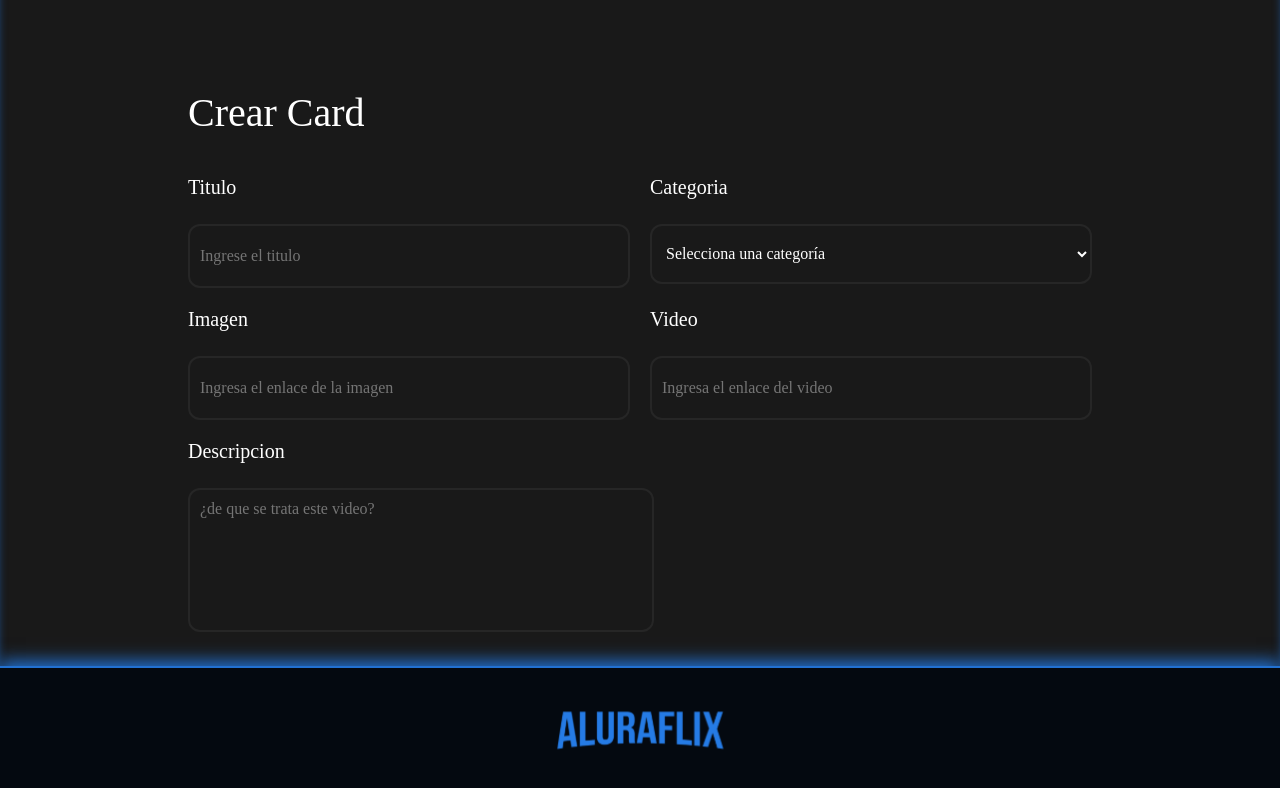
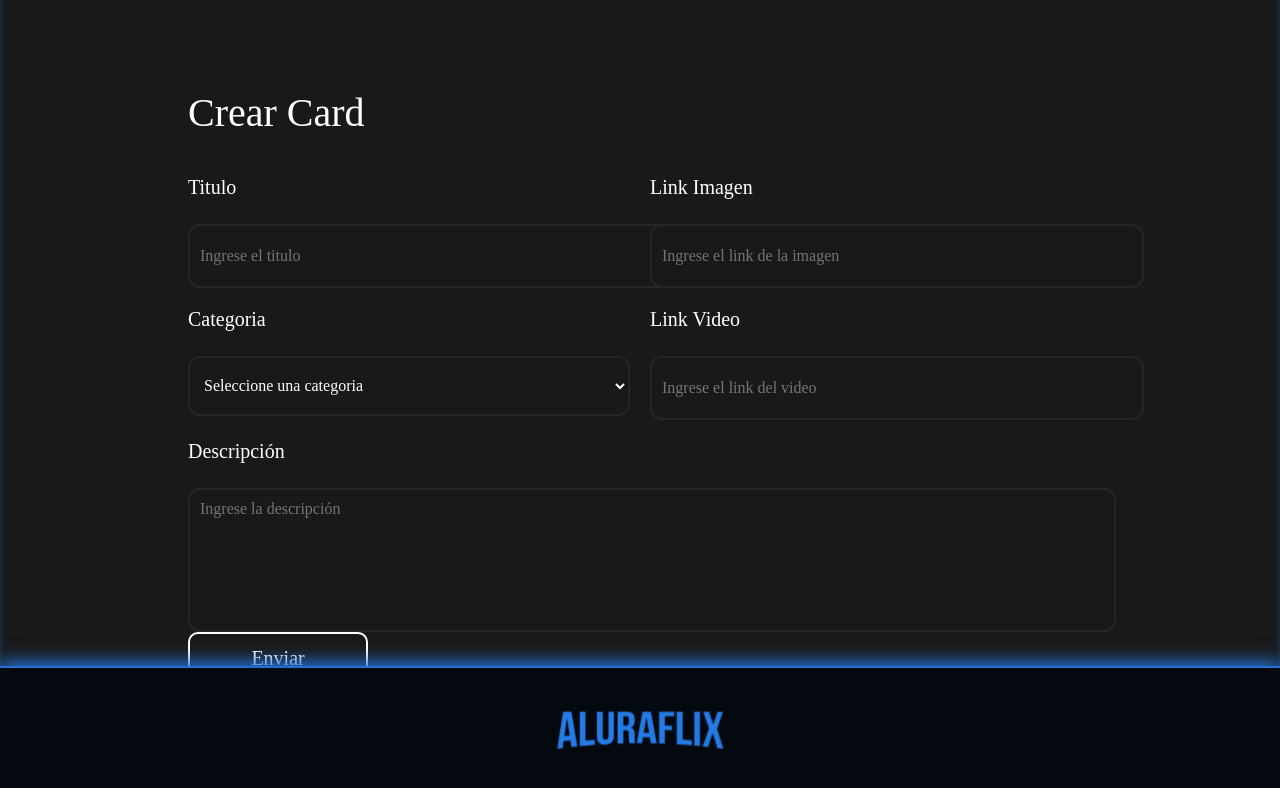
Before and after one commit to PGPLAYER15/Alura-flix, a React (Vite) app: page /Formulario in a window 1280 px wide. Shown: the part 318-1106 px from the top of the page. Built offline with nearby package versions, Linux system fonts and the light colour scheme.

Commit message:
agregamos un videocontext

```diff
--- a/src/Components/Modalzoom/modalzoom.jsx
+++ b/src/Components/Modalzoom/modalzoom.jsx
@@ -2,6 +2,8 @@ import React, { useState, useEffect } from "react";
 import styled from "styled-components";
 import CampoTexto from "../Campo/Campo";
 import { AiOutlineCloseCircle } from "react-icons/ai";
+
+
 
 const Overlay = styled.div`
   background-color: rgba(9, 21, 51, 0.69);
@@ -10,82 +12,79 @@ const Overlay = styled.div`
   right: 0;
   bottom: 0;
   left: 0;
+`;
 
-`
 const DialogEstilizado = styled.dialog`
-    display:flex;
-    justify-content:center;
-    align-items:start;
-    flex-direction:row;
-    gap:20px;
-    color:white;
+  display: flex;
+  justify-content: center;
+  align-items: start;
+  flex-direction: row;
+  gap: 20px;
+  color: white;
   position: absolute;
   top: 794px;
-    background: #03122F;
+  background: #03122f;
   padding: 0;
-    border: 4px solid #6BD1FF;
+  border: 4px solid #6bd1ff;
   border-radius: 19px;
   width: 974px;
-    height:1140px;
-    display: flex;
-    justify-content: center;
+  height: 1140px;
 
   form {
     padding: 40px;
   }
 
-  h2{
-    font-size:60px;
-    color:#2271D1;
+  h2 {
+    font-size: 60px;
+    color: #2271d1;
   }
 `;
 
 const CampoContainer = styled.div`
-    display:flex;
-    flex-direction:column;
-    gap:50px;
+  display: flex;
+  flex-direction: column;
+  gap: 50px;
+`;
 
-`
 const ContenedorBtn = styled.div`
-  display:flex;
-  margin:40px;
-  justify-content:space-between;
+  display: flex;
+  margin: 40px;
+  justify-content: space-between;
+`;
 
-`
 const BtnSumitReset = styled.button`
   display: flex;
   width: 180px;
   height: 54px;
   color: white;
-      background:none;
-      border:2px #F5F5F5 solid;
+  background: none;
+  border: 2px #f5f5f5 solid;
   border-radius: 10px;
-      cursor:pointer;
-      font-size:22px;
+  cursor: pointer;
+  font-size: 22px;
   align-items: center;
   justify-content: center;
-      transition: background,box-shadow,color,border 0.5s ease-out; /* transición para el efecto de hover */
+  transition: background, box-shadow, color, border 0.5s ease-out;
 
-      &:hover{
-          box-shadow: inset 0 0 11px 3px #2271D1; /* sombra azul interna */
+  &:hover {
+    box-shadow: inset 0 0 11px 3px #2271d1;
     background: black;
-          color: #2271D1;
-          border:2px #2271D1 solid;
+    color: #2271d1;
+    border: 2px #2271d1 solid;
   }
-`
-
-
+`;
 
 const BtnCerrarModal = styled.button`
-  position:relative;
-  left:650px;
-  background:none;
-  color:white;
-  border:none;
-  width:43.33px;
+  position: relative;
+  left: 650px;
+  background: none;
+  color: white;
+  border: none;
+  width: 43.33px;
   height: 43.33px;
-  cursor:pointer;
-`
+  cursor: pointer;
+`;
+
 const ModalZoom = ({ isOpen, closeModal, video, onVideoUpdate }) => {
   const [titulo, setTitulo] = useState("");
   const [imagen, setImagen] = useState("");
@@ -110,11 +109,11 @@ const ModalZoom = ({ isOpen, closeModal, video, onVideoUpdate }) => {
       title: titulo,
       photo: imagen,
       link: videoUrl,
-      description: descripcion
+      description: descripcion,
     };
 
     try {
-      const response = await fetch(`http://localhost:3000/videos/${video.id}`, {
+      const response = await fetch(`https://my-json-server.typicode.com/PGPLAYER15/alura-flix-api/videos/${video.id}`, {
         method: 'PUT',
         headers: {
           'Content-Type': 'application/json',
@@ -140,7 +139,7 @@ const ModalZoom = ({ isOpen, closeModal, video, onVideoUpdate }) => {
       <DialogEstilizado>
         <form onSubmit={handleSubmit}>
           <BtnCerrarModal onClick={closeModal}>
-            <AiOutlineCloseCircle style={{width:"43.33px", height:"43.33px", cursor:"pointer"}} />
+            <AiOutlineCloseCircle style={{ width: "43.33px", height: "43.33px", cursor: "pointer" }} />
           </BtnCerrarModal>
 
           <h2>EDITAR CARD:</h2>
--- /dev/null
+++ b/src/Components/videoContext/VideosContext.jsx
@@ -0,0 +1,40 @@
+import React, { createContext, useContext, useState, useEffect, useCallback } from 'react';
+
+const VideoContext = createContext();
+
+export const useVideo = () => useContext(VideoContext);
+
+export const VideoProvider = ({ children }) => {
+  const [videos, setVideos] = useState([]);
+
+  const addVideo = async (newVideo) => {
+    setVideos(prevVideos => [...prevVideos, newVideo]);
+    console.log('Video añadido al contexto:', newVideo);
+};
+
+  const fetchVideos = useCallback(() => {
+      fetch('https://my-json-server.typicode.com/PGPLAYER15/alura-flix-api/videos')
+        .then(response => response.json())
+        .then(data => {
+            setVideos(data);
+            console.log('Videos recuperados:', data);
+        })
+        .catch(error => console.error('Error:', error));
+  }, []);
+
+
+
+  const updateVideo = (updatedVideo) => {
+    setVideos(prevVideos => prevVideos.map(video => (video.id === updatedVideo.id ? updatedVideo : video)));
+  };
+
+  const deleteVideo = (id) => {
+    setVideos(prevVideos => prevVideos.filter(video => video.id !== id));
+  };
+
+  return (
+    <VideoContext.Provider value={{ videos, fetchVideos, addVideo, updateVideo, deleteVideo }}>
+      {children}
+    </VideoContext.Provider>
+  );
+};
--- a/src/pages/Formulario.jsx
+++ b/src/pages/Formulario.jsx
@@ -1,8 +1,10 @@
-import { useEffect,useState } from "react";
+import React, { useEffect, useState } from "react";
+import { useNavigate } from 'react-router-dom';
 import styled from "styled-components";
 import Normalize from "../Components/Normalize";
 import Header from "../Components/Header";
 import Footer from "../Components/FooterPage";
+import { useVideo } from '../Components/videoContext/VideosContext.jsx';
 
 const FondoColor = styled.div`
   background-color: #191919;
@@ -10,42 +12,42 @@ const FondoColor = styled.div`
   min-height: 100vh;
   display: flex;
   flex-direction: column;
-`
+`;
+
 const Container = styled.div`
-    width:100%;
+  width: 100%;
   background-color: #191919;
   width: 100%;
   height: 110vh;
-    box-shadow:inset 0 10px 11px -4px #2271D1 ;
-
-`
+  box-shadow: inset 0 10px 11px -4px #2271d1;
+`;
 
 const TituloEstilizado = styled.h1`
-    text-align:center;
+  text-align: center;
   font-size: 60px;
-    color:white;
-    margin-top:70px;
-`
+  color: white;
+  margin-top: 70px;
+`;
 
 const ParrafoEstilizado = styled.p`
-    text-align:center;
+  text-align: center;
   font-size: 30px;
-    color:white;
+  color: white;
+`;
 
-`
 const CrearCardParrafo = styled.p`
-    font-size:40px;
-    color:white;
-    position:relative;
-    /* left:20px; */
-`
+  font-size: 40px;
+  color: white;
+  position: relative;
+`;
+
 const ContainerForm = styled.form`
   margin: 90px 188px;
   color: white;
-`
+`;
 
 const InputEstilizado = styled.input`
-    width: 470;
+  width: 470px;
   height: 60px;
   border: 2px solid #262626;
   background-color: #191919;
@@ -55,27 +57,27 @@ const InputEstilizado = styled.input`
   outline-color: #4e4e4e;
 
   &.error {
-        border-color: #E53935;
+    border-color: #e53935;
     background-color: none;
   }
-`
+`;
 
 const ContenedorInputs = styled.div`
   display: flex;
   flex-wrap: wrap;
   gap: 20px;
   color: white;
-`
+`;
 
 const InputGroup = styled.div`
   display: flex;
   flex-direction: column;
-    width: calc(50% - 10px); // Ajusta esto según tus necesidades
-    gap:20px;
+  width: calc(50% - 10px);
+  gap: 20px;
 
   label {
     margin-bottom: 5px;
-        font-size:20px ;
+    font-size: 20px;
   }
 
   textarea {
@@ -86,39 +88,30 @@ const InputGroup = styled.div`
     border-radius: 12px;
     color: white;
     padding: 10px;
-        resize:none;
-
-
+    resize: none;
 
     &.error {
-            border-color: #E53935;
-            background-color:none;
+      border-color: #e53935;
+      background-color: none;
+    }
+  }
+`;
 
-
-
-        }
-
-    }
-`
 const BtnEnviarLimpiar = styled.button`
   width: 180.13px;
   height: 54px;
-    background:none;
-    border-radius:10px;
+  background: none;
+  border-radius: 10px;
   border: 2px solid white;
-    color:white;
-    font-size:20px;
+  color: white;
+  font-size: 20px;
   cursor: pointer;
-    transition: border 0.5s ease-out; /* transición para el efecto de hover */
+  transition: border 0.5s ease-out;
 
-
-    &:hover{
-        border: 2px solid #2271D1;
-
+  &:hover {
+    border: 2px solid #2271d1;
   }
-
-`
-
+`;
 
 const SelectEstilizado = styled.select`
   width: 100%;
@@ -131,7 +124,7 @@ const SelectEstilizado = styled.select`
   outline-color: #4e4e4e;
 
   &.error {
-        border-color: #E53935;
+    border-color: #e53935;
     background-color: none;
   }
 
@@ -141,13 +134,15 @@ const SelectEstilizado = styled.select`
   }
 `;
 
-const Formulario = () => {
-
 const categories = [
   { value: "BACK END", label: "Back-end" },
   { value: "FRONT END", label: "Front-end" },
-        { value: "INNOVACIÓN Y GESTIÓN", label: "Innovación y gestión" }
+  { value: "INNOVACIÓN Y GESTIÓN", label: "Innovación y gestión" },
 ];
+
+const Formulario = () => {
+    const { addVideo } = useVideo();
+    const navigate = useNavigate();
 
   useEffect(() => {
     console.log("Componente Formulario renderizado");
@@ -159,13 +154,13 @@ const Formulario = () => {
     categoryColor: "",
     photo: "",
     link: "",
-        description: ""
+    description: "",
   });
 
   const categoryColors = {
     "BACK END": "#00C86F",
     "FRONT END": "#6BD1FF",
-        "INNOVACIÓN Y GESTIÓN": "#FFBA05"
+    "INNOVACIÓN Y GESTIÓN": "#FFBA05",
   };
 
   const [errors, setErrors] = useState({});
@@ -176,18 +171,16 @@ const Formulario = () => {
 
   const handleChange = (e) => {
     const { name, value } = e.target;
-        setFormData(prevState => ({
+    setFormData((prevState) => ({
       ...prevState,
       [name]: value,
-            // Asignar el color correspondiente a la categoría cuando se selecciona
-            categoryColor: name === "category" ? categoryColors[value] : prevState.categoryColor
+      categoryColor: name === "category" ? categoryColors[value] : prevState.categoryColor,
     }));
   };
 
-
   const validateForm = () => {
     let newErrors = {};
-        Object.keys(formData).forEach(key => {
+    Object.keys(formData).forEach((key) => {
       if (!formData[key]) {
         newErrors[key] = true;
       }
@@ -200,10 +193,9 @@ const Formulario = () => {
     e.preventDefault();
     if (validateForm()) {
         try {
-                // Asignar el color correspondiente a la categoría seleccionada
             formData.categoryColor = categoryColors[formData.category] || "";
 
-                const response = await fetch('http://localhost:3000/videos', {
+            const response = await fetch('https://my-json-server.typicode.com/PGPLAYER15/alura-flix-api/videos', {
                 method: 'POST',
                 headers: {
                     'Content-Type': 'application/json',
@@ -218,7 +210,8 @@ const Formulario = () => {
             const result = await response.json();
             console.log('Nuevo video creado:', result);
 
-                // Limpiar el formulario después de un envío exitoso
+            addVideo(result);
+
             setFormData({
                 title: "",
                 category: "",
@@ -228,6 +221,9 @@ const Formulario = () => {
                 description: ""
             });
             setErrors({});
+
+            // Navegar de regreso a la página principal
+            navigate('/');
         } catch (error) {
             console.error('Error creating video:', error);
         }
@@ -236,12 +232,11 @@ const Formulario = () => {
     }
 };
 
-
   return (
     <>
-            <Normalize/>
+      <Normalize />
       <FondoColor>
-                <Header fondo={"#040910"}/>
+        <Header fondo={"#040910"} />
         <Container>
           <TituloEstilizado>NUEVO VIDEO</TituloEstilizado>
           <ParrafoEstilizado>Complete el formulario para crear una nueva tarjeta de video</ParrafoEstilizado>
@@ -259,76 +254,70 @@ const Formulario = () => {
                   value={formData.title}
                   onChange={handleChange}
                   placeholder="Ingrese el titulo"
-                                    className={errors.title ? 'error' : ''}
+                  className={errors.title ? "error" : ""}
                 />
-                            </InputGroup>
 
-                            <InputGroup>
                 <label htmlFor="category">Categoria</label>
                 <SelectEstilizado
                   id="category"
                   name="category"
                   value={formData.category}
                   onChange={handleChange}
-                                    className={errors.category ? 'error' : ''}
+                  className={errors.category ? "error" : ""}
                 >
-                                    <option value="">Selecciona una categoría</option>
-                                    {categories.map(cat => (
-                                        <option key={cat.value} value={cat.value}>{cat.label}</option>
+                  <option value="">Seleccione una categoria</option>
+                  {categories.map((category) => (
+                    <option key={category.value} value={category.value}>
+                      {category.label}
+                    </option>
                   ))}
                 </SelectEstilizado>
               </InputGroup>
 
               <InputGroup>
-                                <label htmlFor="photo">Imagen</label>
+                <label htmlFor="photo">Link Imagen</label>
                 <InputEstilizado
                   type="text"
                   id="photo"
                   name="photo"
                   value={formData.photo}
                   onChange={handleChange}
-                                    placeholder="Ingresa el enlace de la imagen"
-                                    className={errors.photo ? 'error' : ''}
+                  placeholder="Ingrese el link de la imagen"
+                  className={errors.photo ? "error" : ""}
                 />
-                            </InputGroup>
 
-                            <InputGroup>
-                                <label htmlFor="link">Video</label>
+                <label htmlFor="link">Link Video</label>
                 <InputEstilizado
                   type="text"
                   id="link"
                   name="link"
                   value={formData.link}
                   onChange={handleChange}
-                                    placeholder="Ingresa el enlace del video"
-                                    className={errors.link ? 'error' : ''}
+                  placeholder="Ingrese el link del video"
+                  className={errors.link ? "error" : ""}
                 />
               </InputGroup>
 
-                            <InputGroup>
-                                <label htmlFor="description">Descripcion</label>
+              <InputGroup style={{ flexBasis: "100%" }}>
+                <label htmlFor="description">Descripción</label>
                 <textarea
                   id="description"
                   name="description"
                   value={formData.description}
                   onChange={handleChange}
-                                    placeholder="¿de que se trata este video?"
-                                    className={errors.description ? 'error' : ''}
+                  placeholder="Ingrese la descripción"
+                  className={errors.description ? "error" : ""}
                 />
               </InputGroup>
             </ContenedorInputs>
-                        <div style={{display:"flex",marginTop:"40px" ,gap:"20px"}}>
-                            <BtnEnviarLimpiar type="submit">Crear Video</BtnEnviarLimpiar>
-                            <BtnEnviarLimpiar type="reset"> Limpiar </BtnEnviarLimpiar>
 
-                        </div>
-
+            <BtnEnviarLimpiar type="submit">Enviar</BtnEnviarLimpiar>
           </ContainerForm>
         </Container>
-                <Footer/>
+        <Footer />
       </FondoColor>
     </>
   );
 };
 
-export default Formulario
+export default Formulario;
```
Also changed, not shown: src/App.jsx (+6 -4 lines), src/pages/home.jsx (+25 -30 lines). Lines whose indentation alone changed are shown as unchanged.
